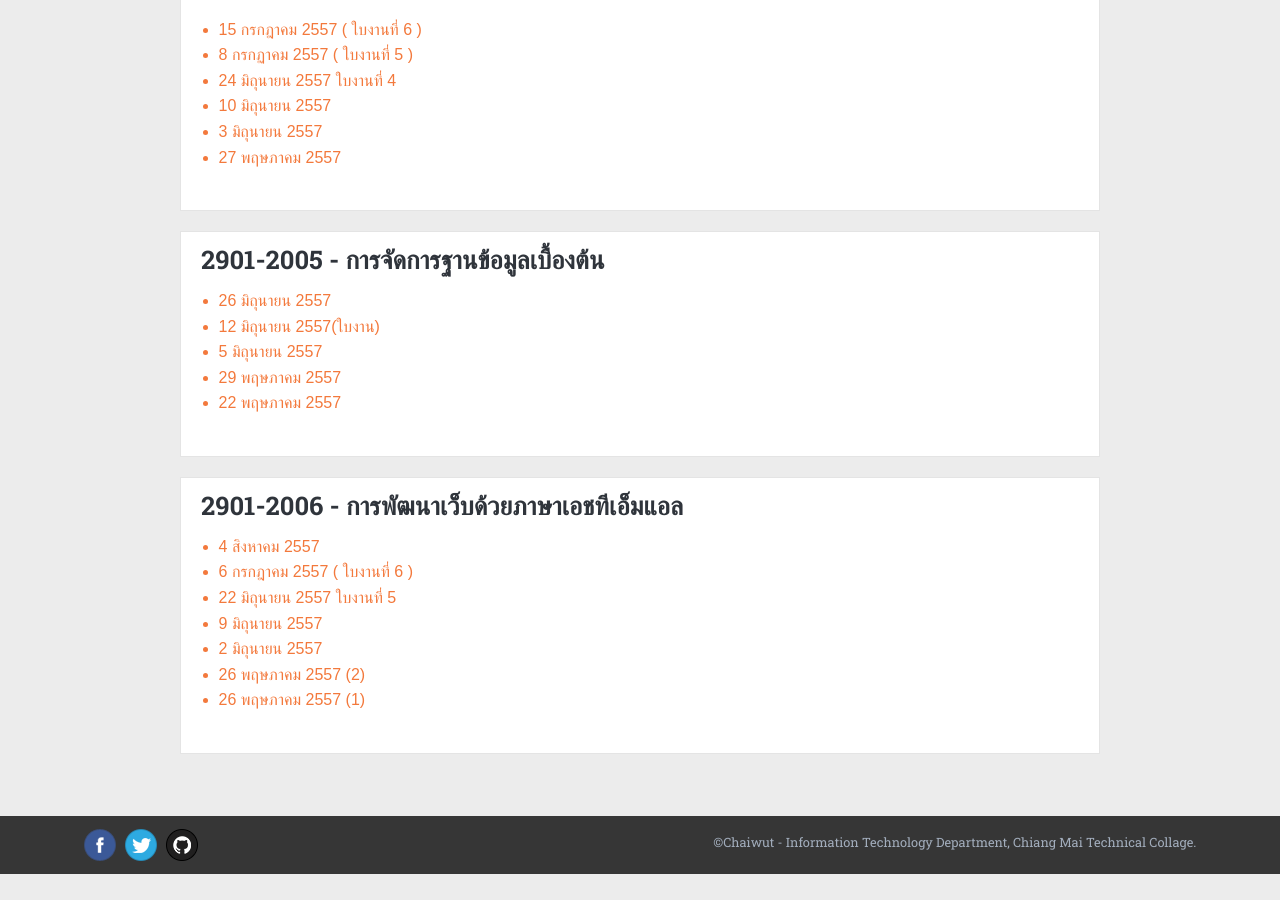
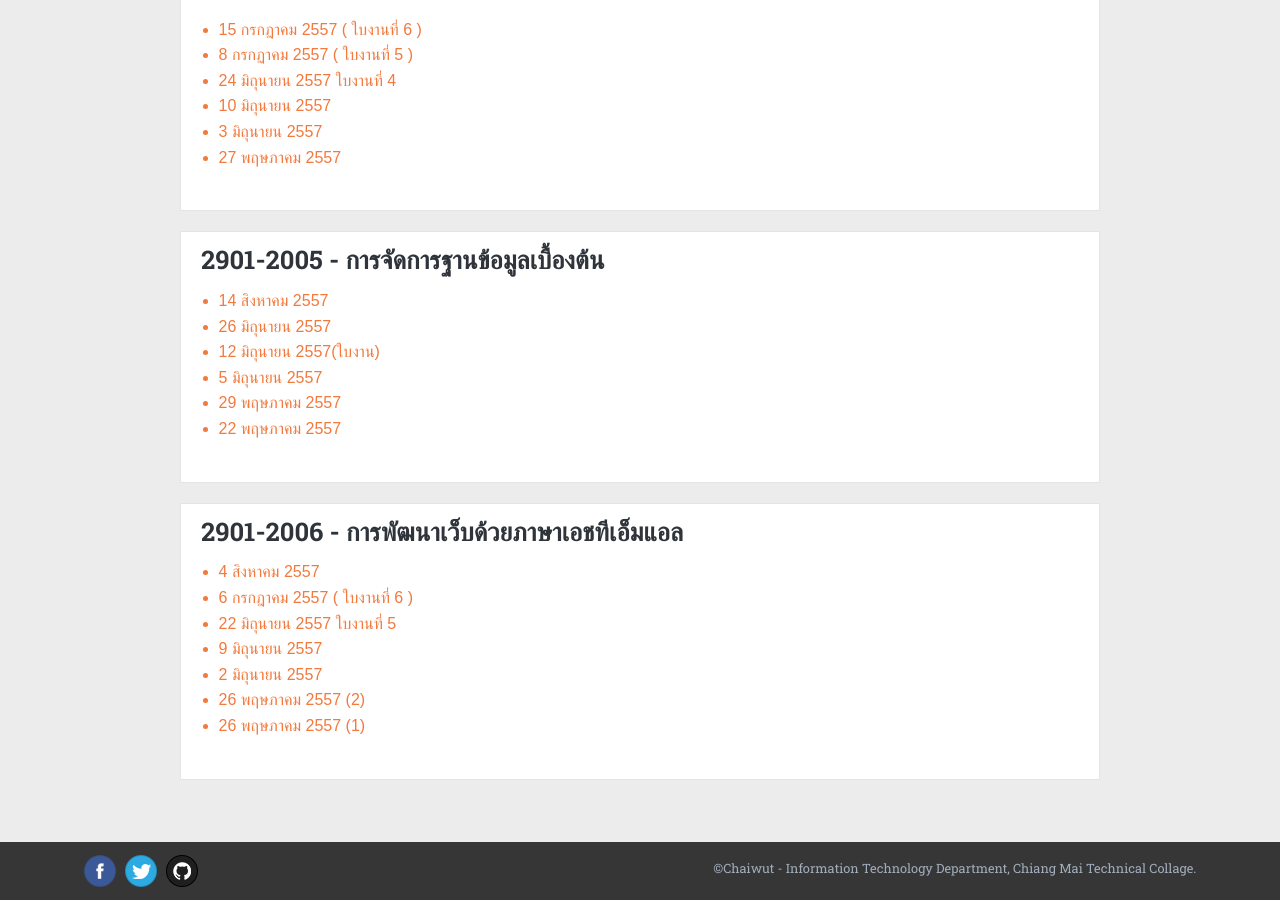
Before and after one commit to ichaiwut/ichaiwut.github.io, a Jekyll site: the page built from slides/diploma.html, in a window 1280 px wide and 900 px high, scrolled down 722 px. Built offline with Jekyll 4.4.1, drawn with Linux system fonts in a browser that asks for light colours; Markdown is read by kramdown in place of the engine named in the settings; before the commit the page ends 1596 px from its top, so only the background shows below that.

Commit message:
Added slie

```diff
--- a/slides/diploma.html
+++ b/slides/diploma.html
@@ -67,6 +67,7 @@
 			<div class="post-list-container slide-con" id="database">
 				<h2>2901-2005 - การจัดการฐานข้อมูลเบื้องต้น</h2>
 				<ul>
+					<li><a href="https://www.dropbox.com/s/03c6wj6ptjwe6ms/2901-2005_16-07-14.pdf" target="_blank">14 สิงหาคม 2557</a></li>
 					<li>
 						<a href="https://www.dropbox.com/s/q3yr9wowc4ljvle/2901-2005_26-06-14.pdf" target="_blank">26 มิถุนายน 2557</a>
 					</li>
```
